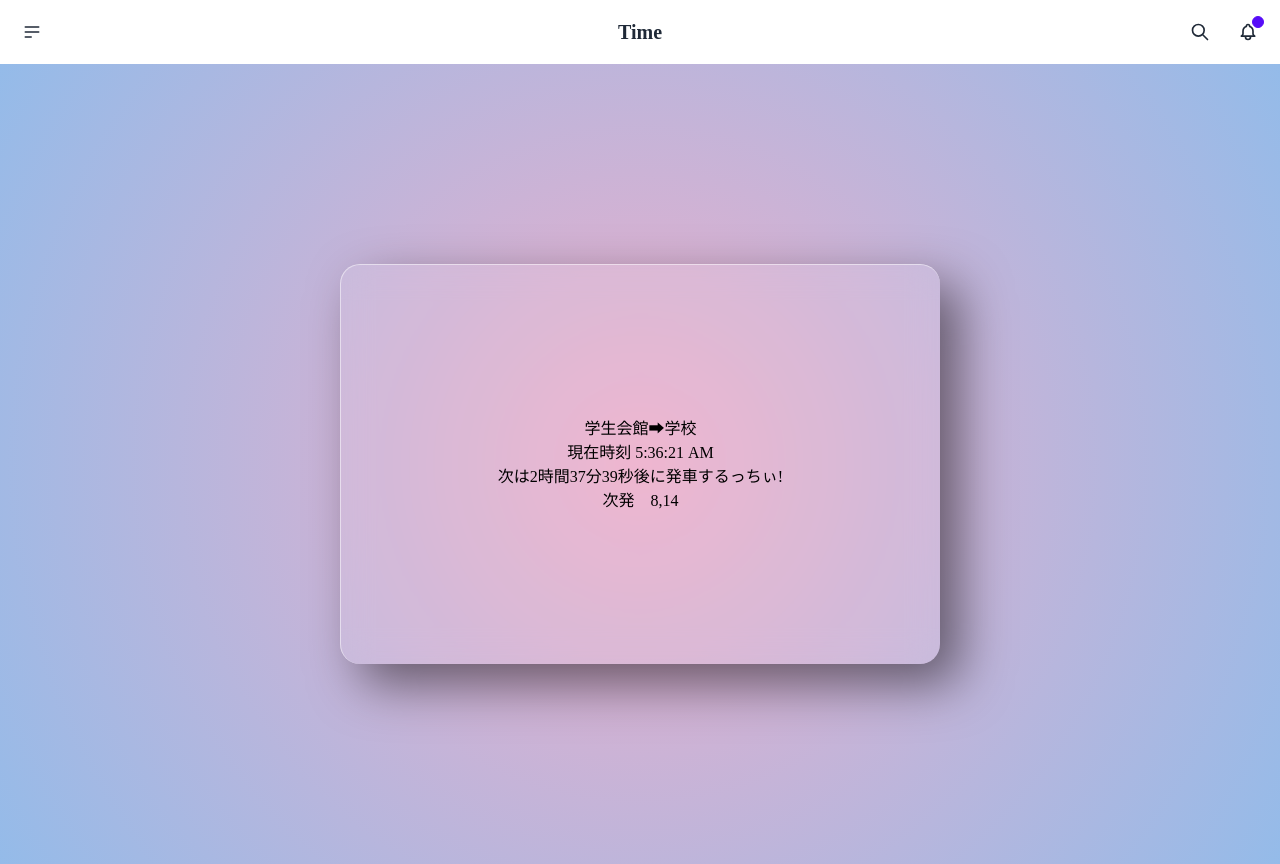
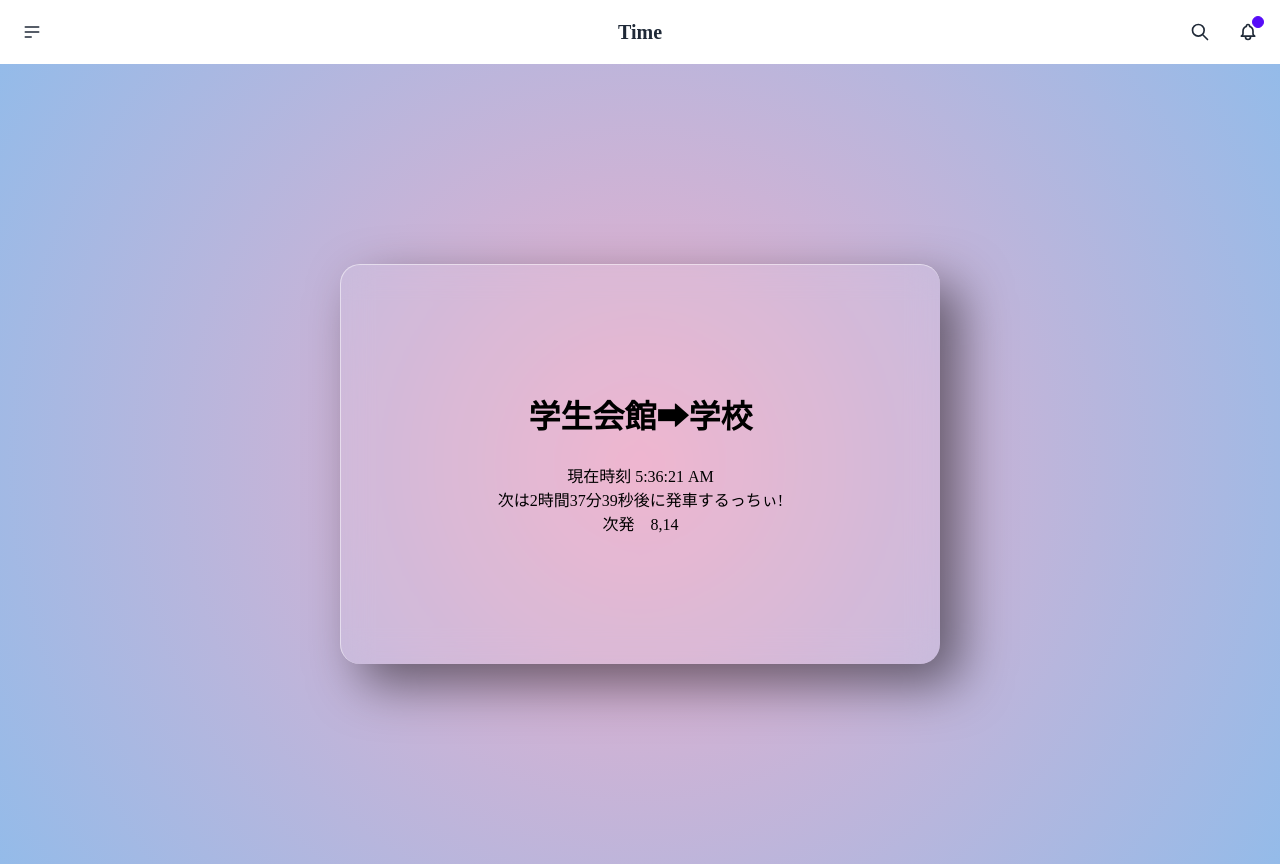
Before and after one commit to samus0n/test, a React (Create React App) app: page /time3 in a window 1280 px wide. Built offline with nearby package versions, Linux system fonts and the light colour scheme; a web font is replaced by a local one.

Commit message:
行間調整
add background

```diff
--- a/src/Timetable.css
+++ b/src/Timetable.css
@@ -35,3 +35,9 @@ img {
 .content {
     color: black;
 }
+
+h2 {
+    font-weight: bold;
+    font-size: xx-large;
+
+}
--- a/src/Timetable.jsx
+++ b/src/Timetable.jsx
@@ -79,7 +79,7 @@ const Timetable = () => {
    <div className="back1">
    <div className = "card">
       <div className = "content">
-        <h2>八王子みなみ野駅➡学校</h2>
+        <h2>八王子みなみ野駅➡学校</h2><br></br>
         <p>現在時刻 {a}</p>
         {inService ? <h3>次は{remainingTimeLabel}後に発車するっちぃ!</h3> : <p>今日の運行は終わりだっちぃ！</p>}
         <p>次発　{b}</p>
--- a/src/Timetable2.css
+++ b/src/Timetable2.css
@@ -35,3 +35,9 @@ img {
 .content {
     color: black;
 }
+
+h2 {
+    font-weight: bold;
+    font-size: xx-large;
+
+}
--- a/src/Timetable2.jsx
+++ b/src/Timetable2.jsx
@@ -8,7 +8,6 @@ const Timetable = () => {
   const [remainingTimeLabel, setRemainingTimeLabel] = useState("");
   const [a,setA]=useState("");
   const [b,setB] = useState("");
-  const backgroundPicture = new URL("./images/Mini.jpg",import.meta.url)
 
 
 
@@ -77,8 +76,8 @@ const Timetable = () => {
    <div className="back2">
    <div className = "card">
       <div className = "content">
-        <h1>八王子駅➡学校</h1>
-        <h2>現在時刻 {a}</h2>
+        <h2>八王子駅➡学校</h2><br></br>
+        <p>現在時刻  {a}</p>
         {inService ? <p>次は{remainingTimeLabel}後に発車するっちぃ!</p> : <p>今日の運行は終わりだっちぃ！</p>}
         <p>次発　{b}</p>
       </div>
--- a/src/Timetable3.css
+++ b/src/Timetable3.css
@@ -36,3 +36,9 @@ img {
 .content {
     color: black;
 }
+
+h2 {
+    font-weight: bold;
+    font-size: xx-large;
+
+}
--- a/src/Timetable3.jsx
+++ b/src/Timetable3.jsx
@@ -8,8 +8,6 @@ const Timetable = () => {
   const [remainingTimeLabel, setRemainingTimeLabel] = useState("");
   const [a,setA]=useState("");
   const [b,setB] = useState("");
-  const backgroundPicture = new URL("./images/Sunset.jpg",import.meta.url);
-
 
 
   useEffect(() => {
@@ -80,8 +78,8 @@ const Timetable = () => {
 
    <div className = "card">
       <div className = "content">
-        <h1>学生会館➡学校</h1>
-        <h2>現在時刻 {a}</h2>
+        <h2>学生会館➡学校</h2><br></br>
+        <p>現在時刻 {a}</p>
         {inService ? <p>次は{remainingTimeLabel}後に発車するっちぃ!</p> : <p>今日の運行は終わりだっちぃ！</p>}
         <p>次発　{b}</p>
       </div>
```
